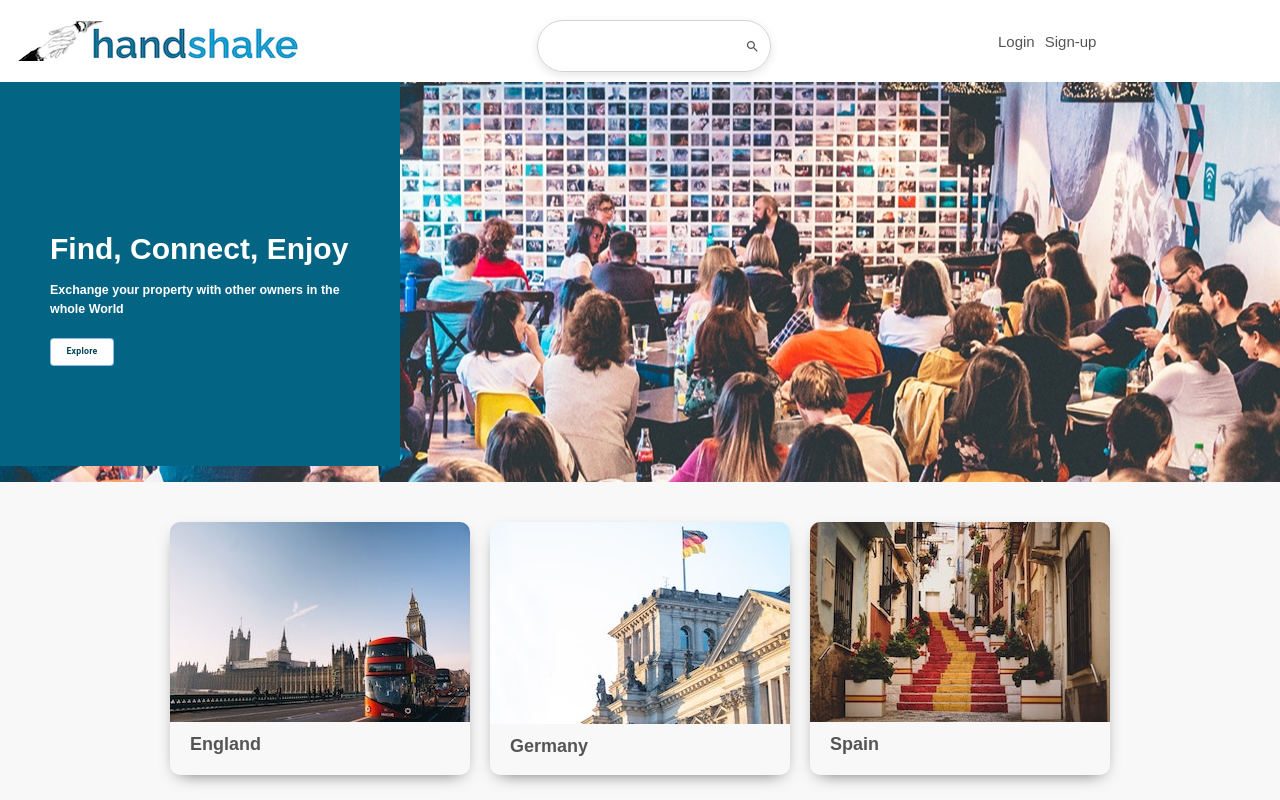
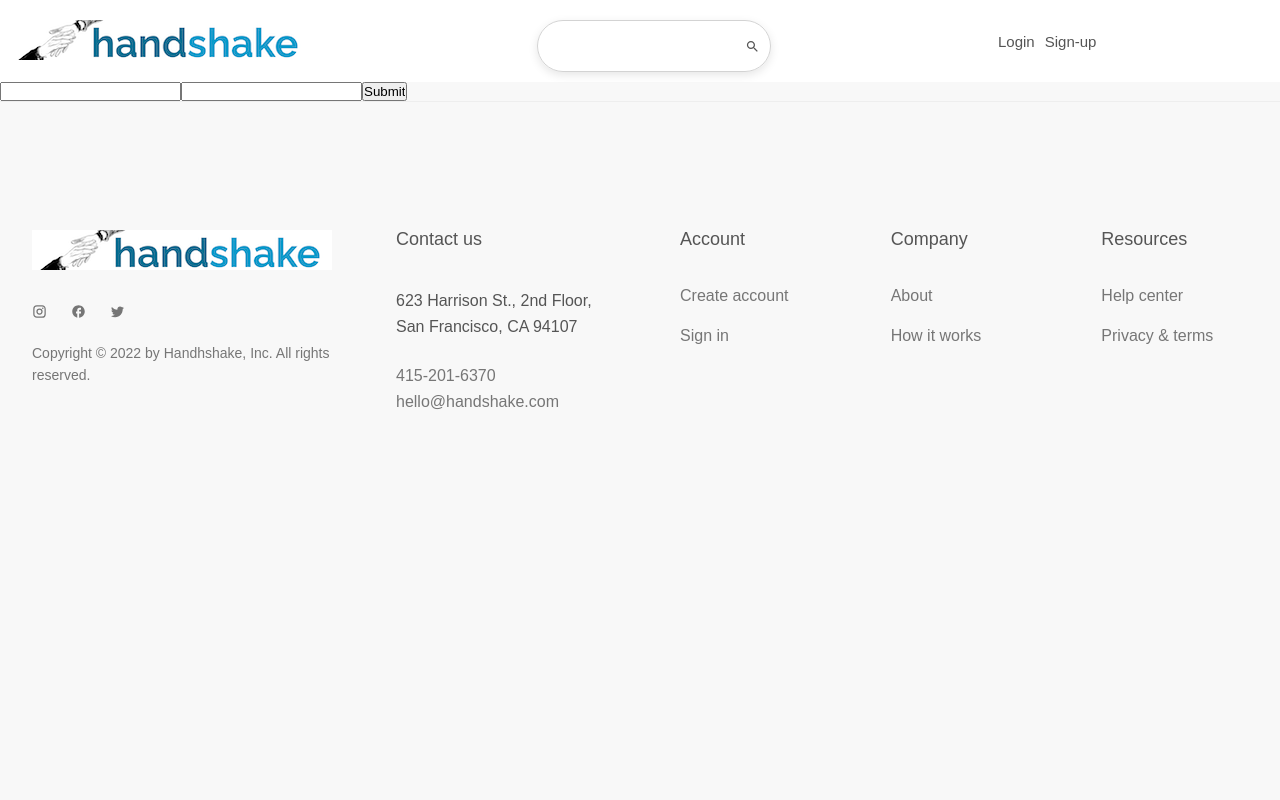
Before and after one commit to Willy0712/handshakeUI, a React (Create React App) app in the folder handshakeui/: page /login in a window 1280 px wide. Shown: the top 800 px of the page. Built offline with nearby package versions, Linux system fonts and the light colour scheme.

Commit message:
implemented routing, and started to implement Login In

```diff
--- a/handshakeui/package.json
+++ b/handshakeui/package.json
@@ -17,7 +17,13 @@
     "axios": "^0.27.2",
     "react": "^18.2.0",
     "react-dom": "^18.2.0",
+    "react-hook-form": "^7.36.0",
+    "react-redux": "^8.0.2",
+    "react-router": "^6.4.0",
+    "react-router-dom": "^6.4.0",
     "react-scripts": "5.0.1",
+    "redux": "^4.2.0",
+    "redux-logger": "^3.0.6",
     "sass": "^1.54.9",
     "typescript": "^4.8.3",
     "web-vitals": "^2.1.4"
--- a/handshakeui/public/index.html
+++ b/handshakeui/public/index.html
@@ -24,7 +24,7 @@
       work correctly both with client-side routing and a non-root public URL.
       Learn how to configure a non-root public URL by running `npm run build`.
     -->
-    <title>React App</title>
+    <title>Handshake</title>
   </head>
   <body>
     <noscript>You need to enable JavaScript to run this app.</noscript>
--- a/handshakeui/src/App.tsx
+++ b/handshakeui/src/App.tsx
@@ -1,14 +1,20 @@
 import React from "react";
 import "./App.scss";
-import Home from "./Components/LandingPage/Home";
+import HomePage from "./Pages/HomePage";
+import { Routes, Route } from "react-router-dom";
+import Header from "./Components/MainComponets/Header";
 import Footer from "./Components/MainComponets/Footer";
-import Header from "./Components/MainComponets/Header";
+import SignIn from "./Components/SignIn/SignIn";
 
 function App() {
   return (
-    <div className="app">
-      <Header />
-      <Home />
+    <div>
+      <Routes>
+        <Route path="/" element={<Header />}>
+          <Route index element={<HomePage />} />
+          <Route path="/login" element={<SignIn />} />
+        </Route>
+      </Routes>
       <Footer />
     </div>
   );
--- a/handshakeui/src/Components/MainComponets/Footer.tsx
+++ b/handshakeui/src/Components/MainComponets/Footer.tsx
@@ -4,11 +4,14 @@ import logo from "../../photos/handshake_logo.png";
 import FacebookTwoToneIcon from "@mui/icons-material/FacebookTwoTone";
 import InstagramIcon from "@mui/icons-material/Instagram";
 import TwitterIcon from "@mui/icons-material/Twitter";
+import { Outlet } from "react-router-dom";
 
 interface IFooterProps {}
 
 const Footer: React.FunctionComponent<IFooterProps> = (props) => {
   return (
+    <div>
+      <Outlet />
       <div className={classes.footer}>
         <div
           className={`${classes.container} ${classes.grid} ${classes.grid__footer}`}
@@ -112,6 +115,7 @@ const Footer: React.FunctionComponent<IFooterProps> = (props) => {
           </nav>
         </div>
       </div>
+    </div>
   );
 };
 
--- a/handshakeui/src/Components/MainComponets/Header.tsx
+++ b/handshakeui/src/Components/MainComponets/Header.tsx
@@ -1,14 +1,19 @@
-import * as React from "react";
+import React from "react";
 import SearchIcon from "@mui/icons-material/Search";
 import classes from "../../Styles/Header.module.scss";
 import logo from "../../photos/handshake_logo.png";
+import { Outlet, Link } from "react-router-dom";
+import { Fragment } from "react";
 
 interface IHeaderProps {}
 
 const Header: React.FunctionComponent<IHeaderProps> = (props) => {
   return (
+    <Fragment>
       <div className={classes.header}>
+        <Link to="/">
           <img className={classes.header__icon} src={logo} alt="logo" />
+        </Link>
 
         <div className={classes.header__center}>
           <input type="text" />
@@ -17,11 +22,15 @@ const Header: React.FunctionComponent<IHeaderProps> = (props) => {
 
         <div className={classes.header__right}>
           <ul>
-          <li>Login</li>
+            <li>
+              <Link to="/login">Login</Link>
+            </li>
             <li>Sign-up</li>
           </ul>
         </div>
       </div>
+      <Outlet />
+    </Fragment>
   );
 };
 
--- /dev/null
+++ b/handshakeui/src/Components/SignIn/SignIn.tsx
@@ -0,0 +1,28 @@
+import React from "react";
+import { useForm } from "react-hook-form";
+import module from "../../Styles/SignIn.module.scss";
+
+type LoginValues = {
+  emailOrUsername: string;
+  password: string;
+  isShowLogin: string;
+};
+
+const SignIn = () => {
+  const {
+    register,
+    handleSubmit,
+    formState: { errors },
+  } = useForm<LoginValues>();
+  return (
+    <form onSubmit={handleSubmit((data) => console.log(data))}>
+      <input {...register("emailOrUsername")} />
+      {errors.emailOrUsername && <p>Last name is required.</p>}
+      <input {...register("password", { required: true })} />
+      {errors.password && <p>Please enter number for age.</p>}
+      <input type="submit" />
+    </form>
+  );
+};
+
+export default SignIn;
--- /dev/null
+++ b/handshakeui/src/Pages/HomePage.tsx
@@ -0,0 +1,16 @@
+import React from "react";
+import Home from "../Components/LandingPage/Home";
+import Footer from "../Components/MainComponets/Footer";
+import Header from "../Components/MainComponets/Header";
+
+type Props = {};
+
+const HomePage = (props: Props) => {
+  return (
+    <div className="app">
+      <Home />
+    </div>
+  );
+};
+
+export default HomePage;
--- a/handshakeui/src/Styles/Constants.scss
+++ b/handshakeui/src/Styles/Constants.scss
@@ -29,6 +29,7 @@ $font-weight-normal: 400;
 $font-weight-medium: 500;
 
 $darkColor: #43464b;
+$textColort: #555;
 $pagePadding: 20px;
 $backgroundColor: #f8f8f8;
 $blue: #1a357a;
--- a/handshakeui/src/index.scss
+++ b/handshakeui/src/index.scss
@@ -30,3 +30,8 @@ code {
   font-family: source-code-pro, Menlo, Monaco, Consolas, "Courier New",
     monospace;
 }
+
+a {
+  text-decoration: none;
+  color: $textColort;
+}
--- a/handshakeui/src/index.tsx
+++ b/handshakeui/src/index.tsx
@@ -3,13 +3,16 @@ import ReactDOM from "react-dom/client";
 import "./index.scss";
 import App from "./App";
 import reportWebVitals from "./reportWebVitals";
+import { BrowserRouter } from "react-router-dom";
 
 const root = ReactDOM.createRoot(
   document.getElementById("root") as HTMLElement
 );
 root.render(
   <React.StrictMode>
-    <App />
+    <BrowserRouter>
+      <App />
+    </BrowserRouter>
   </React.StrictMode>
 );
 
```
Also changed, not shown: handshakeui/src/Styles/SignIn.module.scss (added), handshakeui/src/logo.svg (deleted), 1 other file (tests, documents, lock files or other folders). Lines whose indentation alone changed are shown as unchanged.
